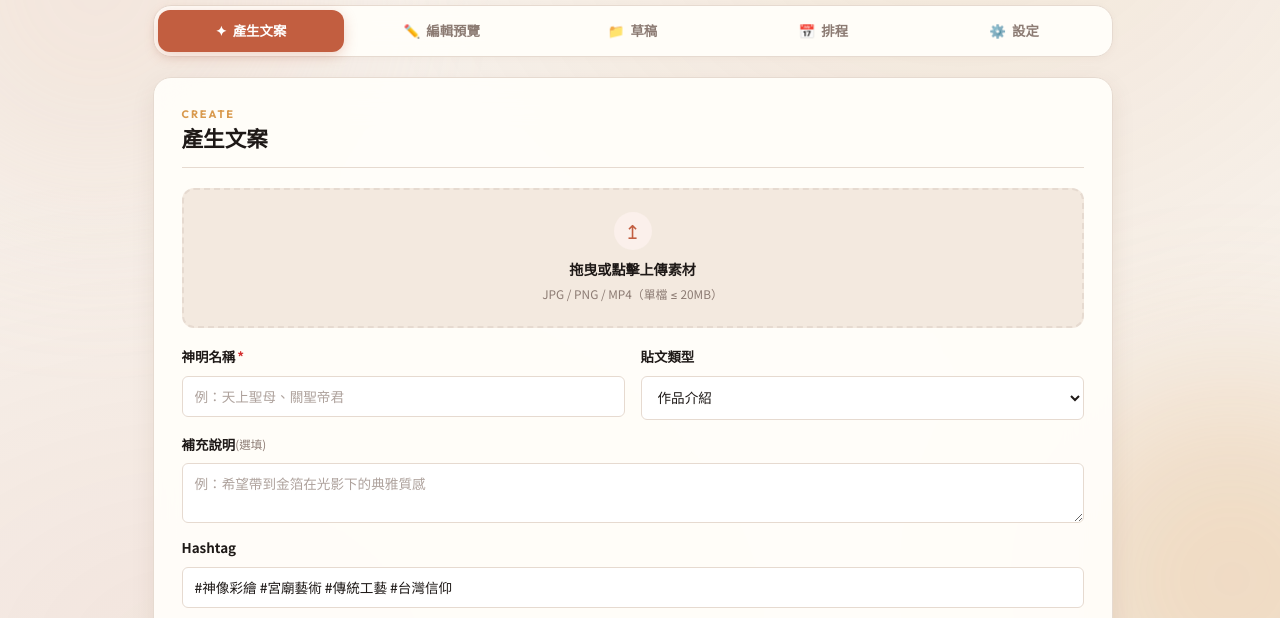
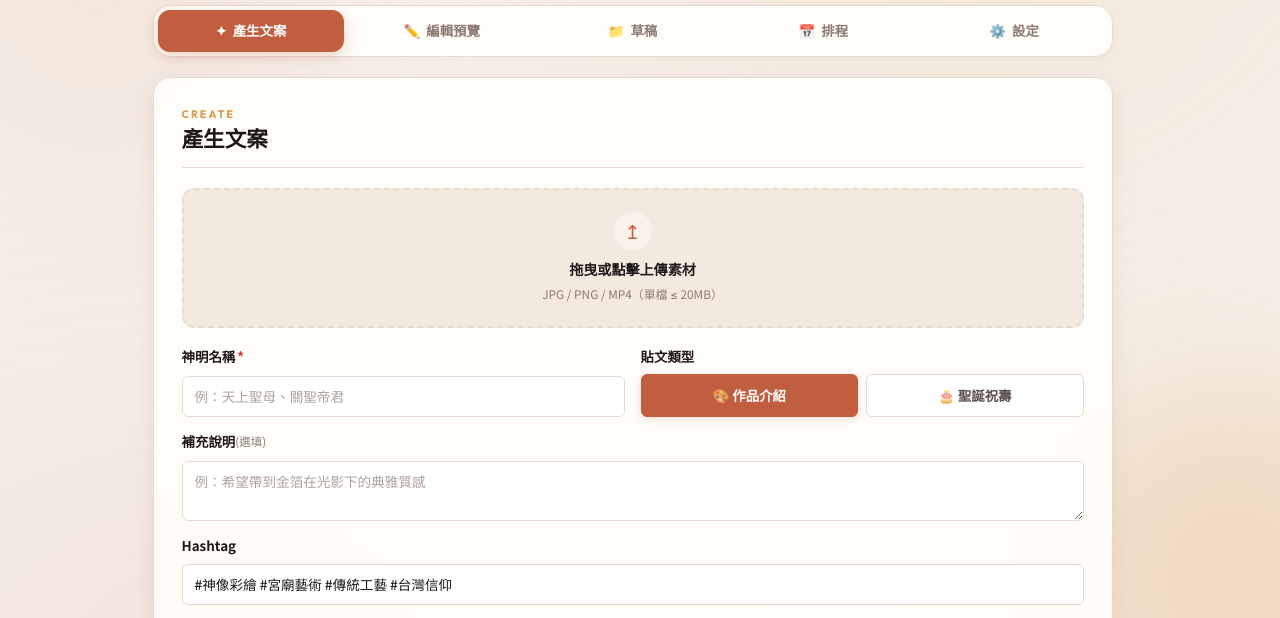
Before and after one commit to taitungray/ShrineFlow, a website: page public/index.html in a window 1280 px wide. Shown: the part 109-727 px from the top of the page. Drawn offline with Linux system fonts and the light colour scheme; no server answers.

Commit message:
refactor: 將少項目的選單 (貼文類型) 改為按鈕切換卡 (radio-pill-group)，並紀錄至 AGENTS.md

```diff
--- a/public/index.html
+++ b/public/index.html
@@ -60,13 +60,17 @@
               <datalist id="godSuggestions"></datalist>
             </div>
             <div class="field">
-              <label for="postType" class="field-label-group">
-                <span class="field-label">貼文類型</span>
-              </label>
-              <select id="postType" name="postType">
-                <option value="work">作品介紹</option>
-                <option value="birthday">聖誕祝壽</option>
-              </select>
+              <span class="field-label">貼文類型</span>
+              <div class="radio-pill-group">
+                <label class="radio-pill">
+                  <input type="radio" name="postType" value="work" checked />
+                  <span>🎨 作品介紹</span>
+                </label>
+                <label class="radio-pill">
+                  <input type="radio" name="postType" value="birthday" />
+                  <span>🎂 聖誕祝壽</span>
+                </label>
+              </div>
             </div>
           </div>
 
--- a/public/style.css
+++ b/public/style.css
@@ -332,6 +332,58 @@ select, textarea, input[type="text"], input[type="password"], input[type="dateti
 select:focus, textarea:focus, input:focus {
   border-color: var(--border-focus);
   box-shadow: 0 0 0 3px rgba(194, 94, 64, 0.12);
+}
+
+/* Radio Segmented Pills */
+.radio-pill-group {
+  display: flex;
+  gap: 8px;
+}
+
+.radio-pill {
+  flex: 1;
+  display: flex;
+  align-items: center;
+  justify-content: center;
+  position: relative;
+  cursor: pointer;
+}
+
+.radio-pill input[type="radio"] {
+  position: absolute;
+  opacity: 0;
+  width: 0;
+  height: 0;
+}
+
+.radio-pill span {
+  display: inline-flex;
+  align-items: center;
+  justify-content: center;
+  gap: 6px;
+  width: 100%;
+  padding: 10px 12px;
+  border: 1px solid var(--border);
+  border-radius: var(--r-sm);
+  color: var(--text-secondary);
+  background: var(--bg-input);
+  font-size: 0.84rem;
+  font-weight: 600;
+  transition: var(--transition);
+}
+
+.radio-pill input[type="radio"]:checked + span {
+  color: #ffffff;
+  border-color: var(--brand);
+  background: var(--brand);
+  font-weight: 700;
+  box-shadow: 0 2px 8px rgba(194, 94, 64, 0.2);
+}
+
+.radio-pill:hover input[type="radio"]:not(:checked) + span {
+  border-color: var(--brand);
+  background: var(--brand-soft);
+  color: var(--brand);
 }
 
 /* Upload Zone */
```
Also changed, not shown: AGENTS.md (+1 -0 lines).
